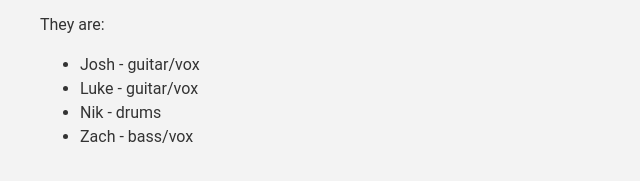
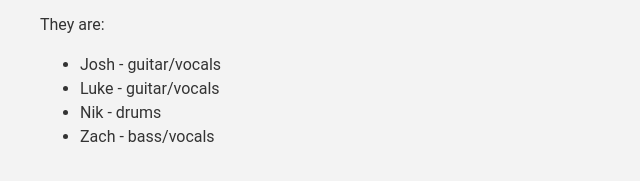
Before and after one commit to lukechant/hail-spraytan-site, a plain HTML site: page index.html in a window 1280 px wide. Shown: the part 271-452 px from the top of the page, 0-640 px from the left. Drawn offline with Linux system fonts and the light colour scheme.

Commit message:
change vox to vocals because it's 2023

```diff
--- a/index.html
+++ b/index.html
@@ -16,10 +16,10 @@
         <p>Hailing from various places, Hail Spraytan live in Manchester.</p>
         <p>They are:</p>
         <ul>
-            <li>Josh - guitar/vox</li>
-            <li>Luke - guitar/vox</li>
+            <li>Josh - guitar/vocals</li>
+            <li>Luke - guitar/vocals</li>
             <li>Nik - drums</li>
-            <li>Zach - bass/vox</li>
+            <li>Zach - bass/vocals</li>
         </ul>
     </section>
 </html>
```
